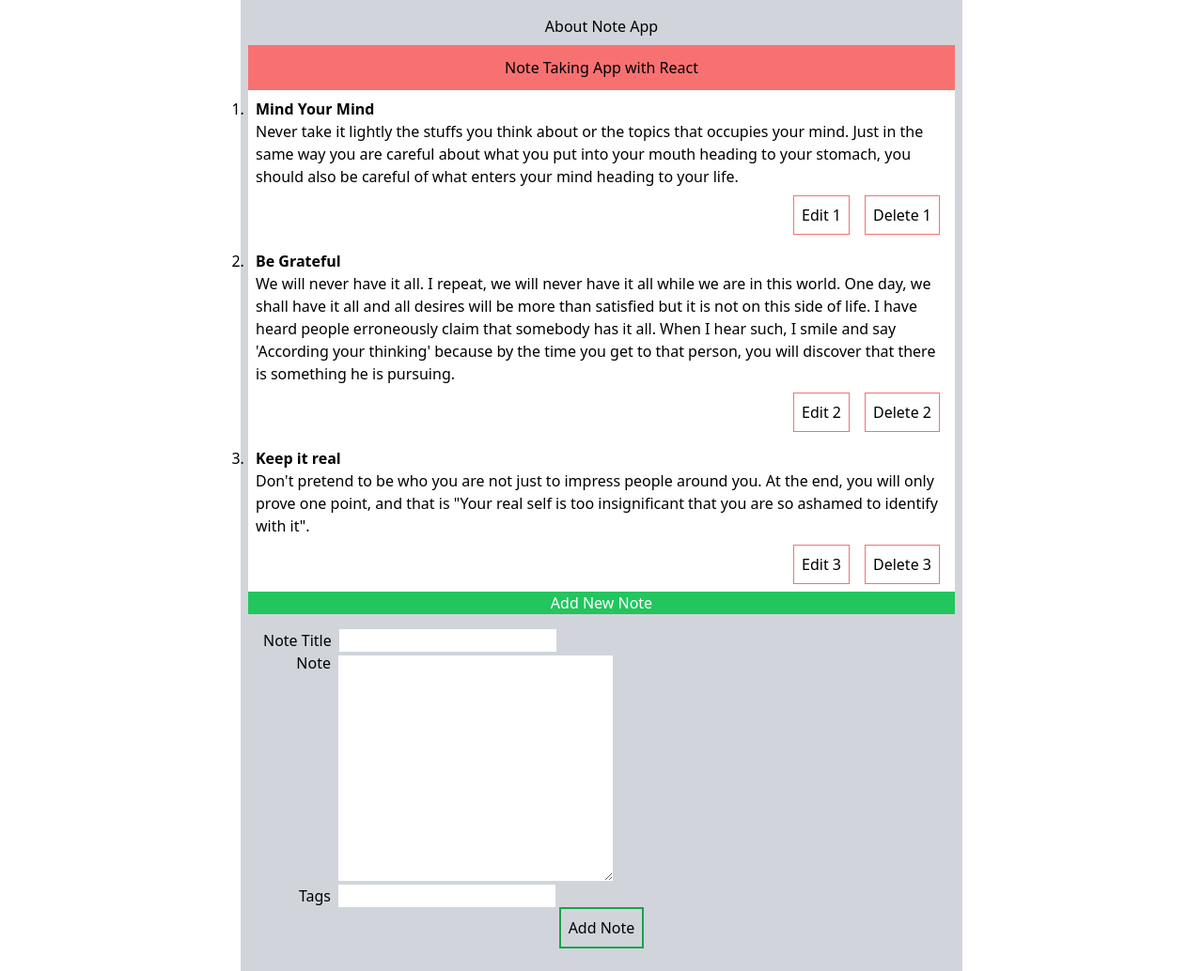
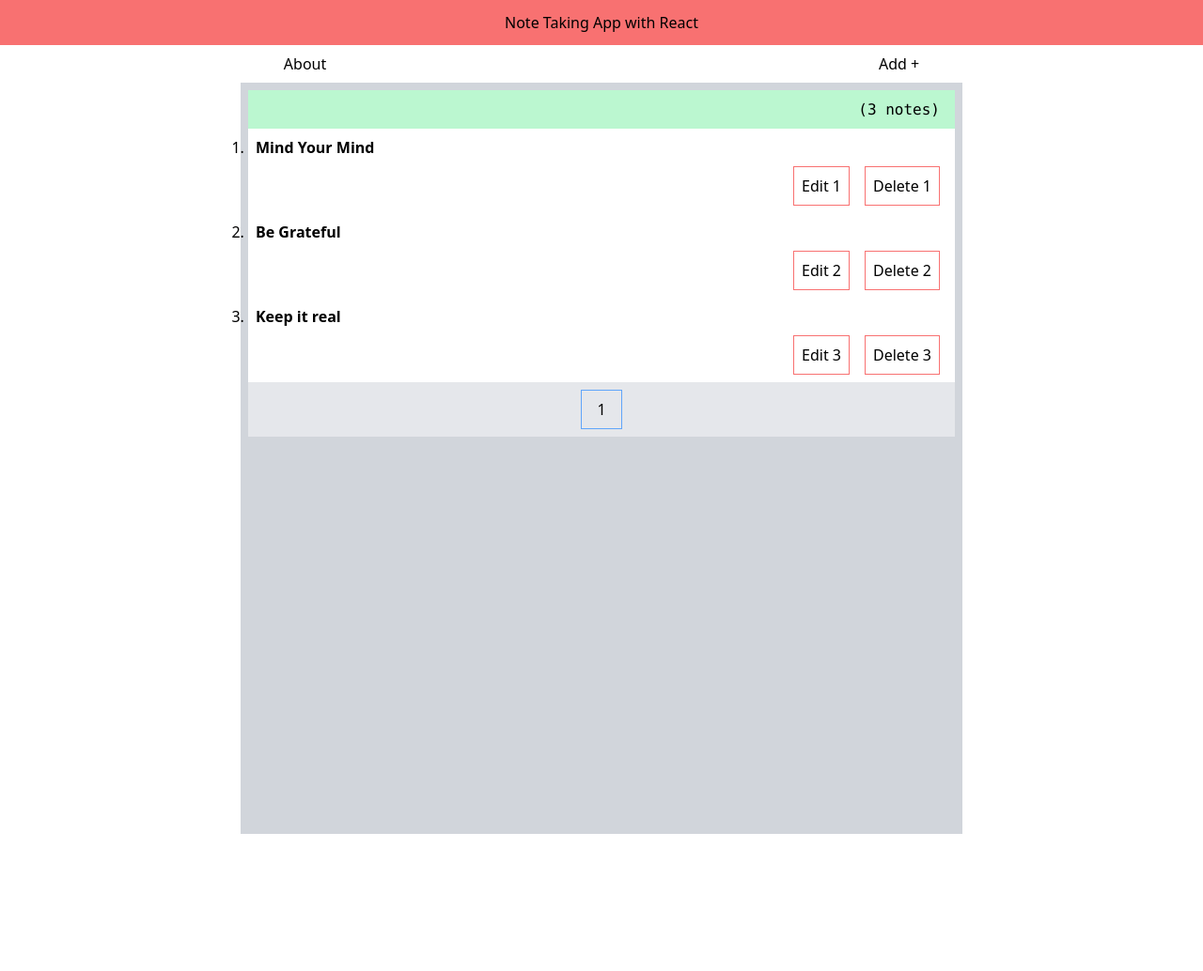
Before and after one commit to ZOBAM/noteit, a React (Create React App) app: page / in a window 1280 px wide. Shown: the whole page at 94% size. After the commit the page ends 888 px from the top, so only its background shows below. Built offline with nearby package versions, Linux system fonts and the light colour scheme.

Commit message:
extracted new note form into a component, added pagination

```diff
--- a/src/App.js
+++ b/src/App.js
@@ -1,32 +1,23 @@
 // import logo from './logo.svg';
-import { useState } from 'react';
-import {Link, Outlet} from 'react-router-dom';
+import { Outlet} from 'react-router-dom';
 import './App.css';
 import { useEffect } from 'react';
 import { connect } from 'react-redux';
-import {addNote, deleteNote} from './state/actions'
-
+import { deleteNote } from './state/actions';
+import { useState } from 'react';
 function App(props) {
 
-  let [note, setNote] = useState({id:'', title:'', note:'', tags:''});
+  let notesPerPage = 5;
+  const numOfNotes = props.notes.length;
+  let numOfPage = Math.ceil(numOfNotes/notesPerPage);
+  let [currentPage, setCurrentPage] = useState(1);
+  let pagesLink = [];
 
-  const handleChange = (e)=>{
-    setNote({...note, [`${e.target.name}`]: e.target.value})
-    // console.log(note);
+  for(let i = 0; i < numOfPage; i++){
+    pagesLink[i] = i+1;
   }
-  const clearNote = ()=>{
-    setNote({id:'', title:'', note:'', tags:''});
 
-  }
-  const handleSubmit = (e)=>{
-    e.preventDefault();
-    let newID = props.notes.length + 1;
-    let newNote = {...note, id: newID}
-    setNote(newNote);
-    // setNotes([...notes, newNote]);
-    props.addNote(newNote);
-    clearNote();
-  }
+  let currentNotes = props.notes.slice((currentPage-1)*notesPerPage,currentPage * notesPerPage);
   const handleDelete = (id)=>{
     const confirmDelete = window.confirm('Do you want to delete this note?');
     if(confirmDelete)
@@ -39,16 +30,15 @@ function App(props) {
   }, [props.notes]);
   return (
     <div className='max-w-3xl bg-gray-300 m-auto min-h-screen p-2'>
-      <header className='flex justify-around p-2'>
-        <Link to='/about'>About Note App</Link>
-      </header>
-      <h1 className='bg-red-400 text-center p-3'>Note Taking App with React</h1>
+      <div className='bg-green-200 p-2 text-right'>
+        <span className="p-2 font-mono">({numOfNotes} notes)</span>
+      </div>
       <ol className='bg-white'>
-        {props.notes.map((note, ind) => {
+        {currentNotes.map((note, ind) => {
           return (
             <li className='p-2 list-decimal' key={ind}>
               <h3 className='font-bold'>{note.title}</h3>
-              <p>{note.note}</p>
+              {/* <p>{note.note}</p> */}
               <div className="flex justify-end pt-2">
                 <button className="p-2 mx-2 border border-red-400">Edit {note.id}</button>
                 <button className="p-2 mx-2 border border-red-400" onClick={()=>handleDelete(note.id)}>Delete {note.id}</button>
@@ -57,25 +47,10 @@ function App(props) {
           )
         })}
       </ol>
-      <div>
-        <h2 className="text-center text-white bg-green-500">Add New Note</h2>
-        <form className="p-4" >
-          <div className="flex">
-            <label htmlFor="title" className="min-w-[5rem] text-right pr-2">Note Title</label>
-            <input type="text" onChange={handleChange} value={note.title} name="title" id="" /> <br />
-          </div>
-
-          <div className="flex">
-            <label htmlFor="note" className="min-w-[5rem] text-right pr-2">Note</label>
-            <textarea onChange={handleChange} value={note.note} name="note" id="" cols="30" rows="10" className="my-1"></textarea>
-          </div>
-          <div className="flex">
-            <label htmlFor="tags" className="min-w-[5rem] text-right pr-2">Tags</label>
-            <input type="text" onChange={handleChange} value={note.tags} name="tags" id="" /> <br />
-          </div>
-
-          <input type="submit" value="Add Note" onClick={handleSubmit} className="p-2 border-2 border-green-600 block m-auto" />
-        </form>
+      <div className="p-2 bg-gray-200 flex justify-around">
+        {
+          pagesLink.map(num=> <span key={num} onClick={()=>setCurrentPage(num)} className='p-2 px-4 border border-blue-400'>{num}</span>)
+        }
       </div>
       <Outlet />
     </div>
@@ -87,7 +62,7 @@ function mapStateToProps(state){
   }
 }
 const mapDispatchToProps={
-  addNote, deleteNote
+  deleteNote
 }
 
 export default connect(mapStateToProps, mapDispatchToProps)(App);
--- /dev/null
+++ b/src/components/Header.js
@@ -0,0 +1,13 @@
+import { Link } from 'react-router-dom';
+
+export default function Header(){
+    return (
+        <header>
+            <h1 className='bg-red-400 text-center p-3 w-full'>Note Taking App with React</h1>
+            <div className='flex justify-around p-2'>
+                <Link to='/about'>About</Link>
+            <Link to='/add-note'>Add +</Link>
+            </div>
+        </header>
+    )
+}
--- /dev/null
+++ b/src/hooks/getName.js
@@ -0,0 +1,6 @@
+export function useGetName(){
+    return {
+        firstName: 'Don'.toUpperCase(),
+        lastName: 'Zoby'.toUpperCase()
+    }
+}
--- a/src/index.js
+++ b/src/index.js
@@ -5,8 +5,10 @@ import App from './App';
 import { BrowserRouter, Routes, Route } from 'react-router-dom';
 import reportWebVitals from './reportWebVitals';
 import About from './pages/About';
+import AddNote from './pages/AddNote'
 import { Provider } from 'react-redux';
 import { store } from './state';
+import Header from './components/Header';
 
 
 const root = ReactDOM.createRoot(document.getElementById('root'));
@@ -15,10 +17,11 @@ root.render(
   <React.StrictMode>
     <BrowserRouter>
     <Provider store={store}>
+      <Header />
       <Routes>
-        <Route path = '/' element={<App />} >
-          <Route path = 'about' element={<About />} />
-        </Route>
+        <Route path = '/' element={<App />} />
+        <Route path = 'about' element={<About />} />
+        <Route path = 'add-note' element={<AddNote />} />
       </Routes>
     </Provider>
     </BrowserRouter>
--- a/src/pages/AddNote.js
+++ b/src/pages/AddNote.js
@@ -1,25 +1,75 @@
-export default function AddNote(props){
+import { connect } from 'react-redux';
+import { addNote } from '../state/actions';
+import { useState } from 'react';
+import { useNavigate } from 'react-router-dom';
 
+function AddNote(props){
+    let [note, setNote] = useState({id:'', title:'', note:'', tags:''});
+    let navigate = useNavigate();
+    let [noteAdded, setNoteAdded] = useState(false);
+
+    const handleChange = (e)=>{
+        setNote({...note, [`${e.target.name}`]: e.target.value})
+        // console.log(note);
+      }
+      const clearNote = ()=>{
+        setNote({id:'', title:'', note:'', tags:''});
+
+      }
+      const handleSubmit = (e)=>{
+        e.preventDefault();
+        let newID = props.notes.length + 1;
+        let newNote = {...note, id: newID}
+        setNote(newNote);
+        // setNotes([...notes, newNote]);
+        props.addNote(newNote);
+        clearNote();
+        setNoteAdded(true);
+        setTimeout(()=>{navigate('/')}, 1500);
+      }
     return(
         <div>
         <h2 className="text-center text-white bg-green-500">Add New Note</h2>
+        {
+        !noteAdded
+        &&
         <form className="p-4" >
-                <div className="flex">
-                    <label htmlFor="title" className="min-w-[5rem] text-right pr-2">Note Title</label>
-                    <input type="text" onChange={props.handleChange} value={props.note.title} name="title" id="" /> <br />
+          <div className="">
+            <label htmlFor="title" className="min-w-[5rem] text-right pr-2">Note Title</label><br />
+            <input className='border-2 w-full' type="text" onChange={handleChange} value={note.title} name="title" id="" /> <br />
           </div>
 
-                <div className="flex">
-                    <label htmlFor="note" className="min-w-[5rem] text-right pr-2">Note</label>
-                    <textarea onChange={props.handleChange} value={props.note.note} name="note" id="" cols="30" rows="10" className="my-1"></textarea>
+          <div className="my-4">
+            <label htmlFor="note" className="min-w-[5rem] text-right pr-2">Note</label><br />
+            <textarea onChange={handleChange} value={note.note} name="note" id="" cols="30" rows="10" className="my-1 border-2 w-full"></textarea>
           </div>
-                <div className="flex">
-                    <label htmlFor="tags" className="min-w-[5rem] text-right pr-2">Tags</label>
-                    <input type="text" onChange={props.handleChange} value={props.note.tags} name="tags" id="" /> <br />
+          <div className="">
+            <label htmlFor="tags" className="min-w-[5rem] pr-2 block">Tags</label>
+            <input className='border-2 w-full' type="text" onChange={handleChange} value={note.tags} name="tags" id="" /> <br />
           </div>
 
-                <input type="submit" value="Add Note" onClick={props.handleSubmit} className="p-2 border-2 border-green-600 block m-auto" />
+          <input type="submit" value="Add Note" onClick={handleSubmit} className="p-2 border-2 border-green-600 block m-auto my-3" />
         </form>
+        }
+        {
+        noteAdded
+        &&
+        <div className='w-full h-72 bg-gray-200 flex justify-center items-center'>
+            <p className='w-36 h-36 rounded-full bg-green-500 text-white p-4 text-center flex justify-center items-center'>
+                <span className='text-xl font-extrabold'>New Note Added!</span>
+            </p>
+        </div>}
       </div>
     )
 }
+
+function mapStateToProps(state){
+    return {
+      notes: state
+    }
+  }
+  const mapDispatchToProps={
+    addNote
+  }
+
+export default connect(mapStateToProps, mapDispatchToProps)(AddNote);
--- a/src/state/index.js
+++ b/src/state/index.js
@@ -2,4 +2,4 @@ import { createStore } from "redux"
 import {reducer} from "./reducer"
 
 const store = createStore(reducer);
-export {store};
+export { store };
--- a/src/state/reducer.js
+++ b/src/state/reducer.js
@@ -1,6 +1,6 @@
 import * as actions from './actionTypes';
 
- function reducer(state = [
+let initialState = [
     {
         id: 1,
         title: 'Mind Your Mind',
@@ -19,7 +19,8 @@ import * as actions from './actionTypes';
         note: "Don't pretend to be who you are not just to impress people around you. At the end, you will only prove one point, and that is \"Your real self is too insignificant that you are so ashamed to identify with it\".",
         tags: 'be real, no pretense, original'
     }
- ], action){
+];
+ function reducer(state = initialState, action){
     console.log(action);
     switch(action.type){
         case actions.ADD_NOTE:
```
Lines whose indentation alone changed are shown as unchanged.
